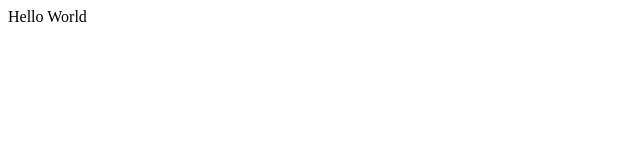
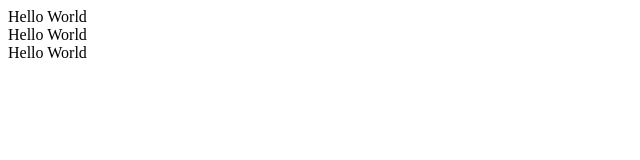
Before and after one commit to yana-khachaturyan/example, a plain HTML site: page index.html in a window 1280 px wide. Shown: the whole page, without its empty margins (0-640 px from the left). Drawn offline with Linux system fonts and the light colour scheme.

Commit message:
Update index.html

```diff
--- a/index.html
+++ b/index.html
@@ -8,5 +8,7 @@
 </head>
 <body>
     <div>Hello World</div>
+        <div>Hello World</div>
+        <div>Hello World</div>
 </body>
 </html>
```
